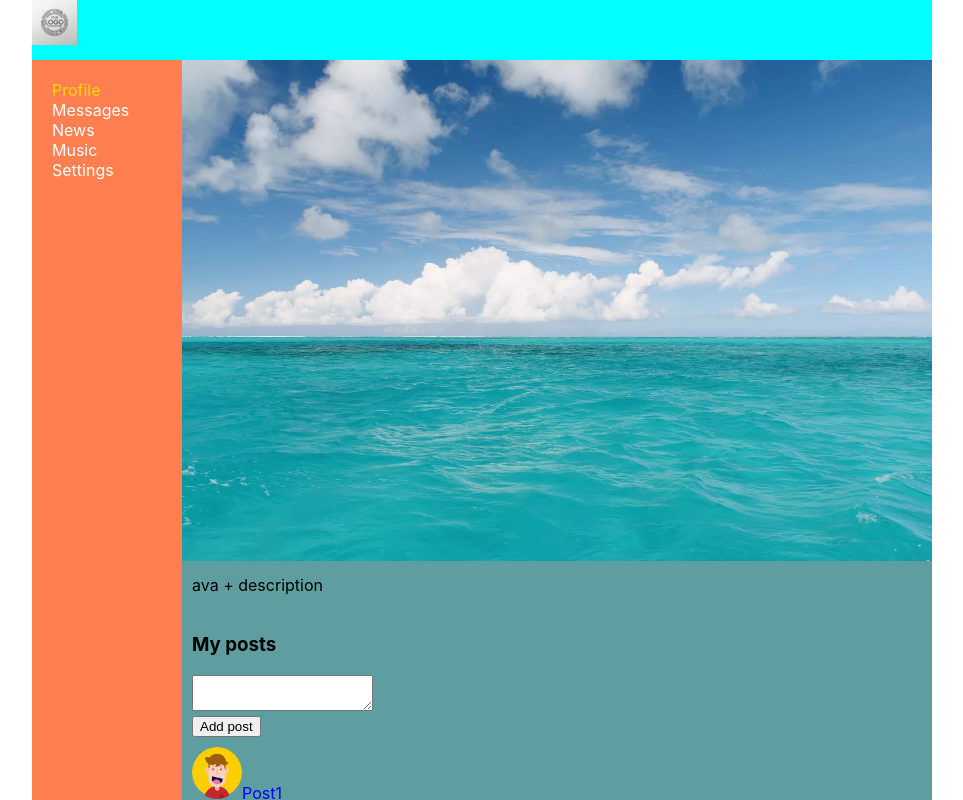
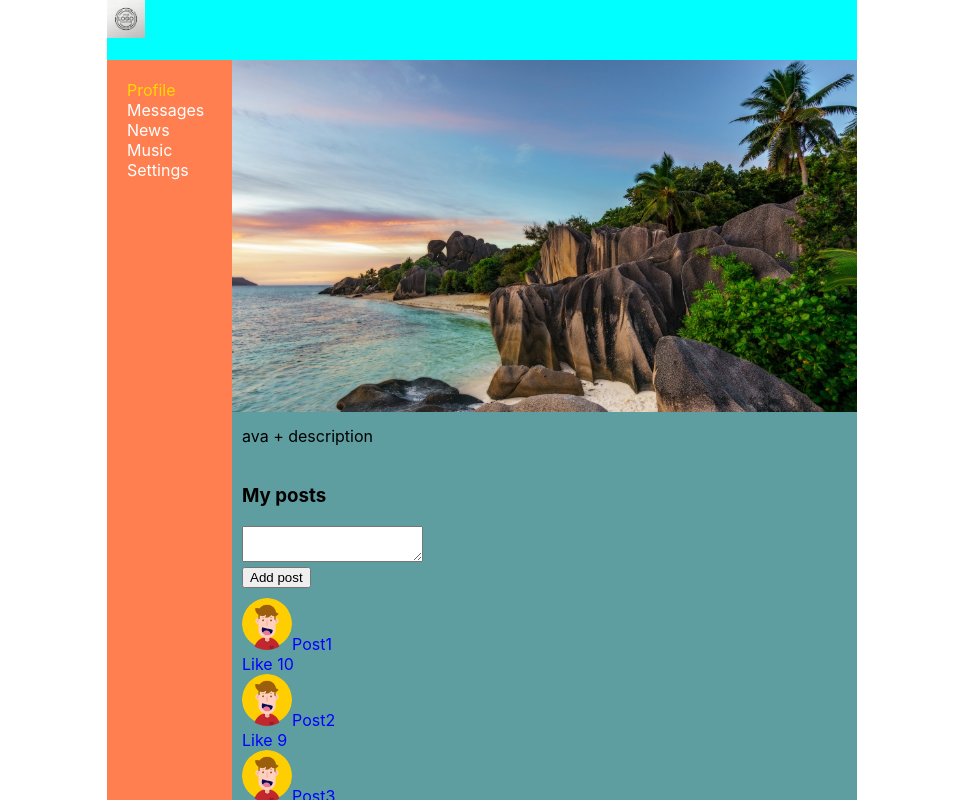
Before and after one commit to ksasrg/samurai-way, a React (Create React App) app: page /profile in a window 1280 px wide. Shown: the top 800 px of the page, without its empty margins (158-1121 px from the left). Built offline with nearby package versions, Linux system fonts and the light colour scheme.

Commit message:
33 - добавление поста на стену

```diff
--- a/src/App.css
+++ b/src/App.css
@@ -5,7 +5,9 @@ html {
 .app-wrapper {
   display: grid;
   margin: 0 auto;
-  width: 900px;
+  width: 750px;
+  /* width: 100vw; */
+
   grid-template-areas:
     "h h"
     "n c";
--- a/src/App.tsx
+++ b/src/App.tsx
@@ -7,11 +7,12 @@ import Navbar from './components/Navbar/Navbar';
 import Profile from './components/Profile/Profile';
 import { stateType } from './redux/state';
 
-type AppProps = {
+type AppPropsType = {
   state: stateType
+  addPost: (message: string) => void
 }
 
-function App(props: AppProps) {
+function App(props: AppPropsType) {
   return (
     <BrowserRouter >
       <div className='app-wrapper'>
@@ -19,7 +20,9 @@ function App(props: AppProps) {
         <Navbar />
         <div className='app-wrapper-content'>
           <Route component={() =>
-            <Profile postsData={props.state.profilePage}
+            <Profile
+              postsData={props.state.profilePage}
+              addPost={props.addPost}
             />
           } path='/profile' />
           <Route component={() =>
--- a/src/components/Dialogs/Dialogs.tsx
+++ b/src/components/Dialogs/Dialogs.tsx
@@ -12,8 +12,20 @@ type DialogsPropsType = {
 
 const Dialogs = (props: DialogsPropsType) => {
 
-  const dialogsElements = props.dialogsData.dialogs.map(el => <DialogItem name={el.name} id={el.id} />)
-  const messagesElements = props.dialogsData.messages.map(el => <Message message={el.message} />)
+  const dialogsElements = props.dialogsData.dialogs.map(el =>
+    <DialogItem
+      key={el.id}
+      name={el.name}
+      id={el.id}
+    />
+  )
+
+  const messagesElements = props.dialogsData.messages.map(el =>
+    <Message
+      key={el.id}
+      message={el.message}
+    />
+  )
 
   return (
     <div className={s.dialogs}>
--- a/src/components/Profile/MyPosts/MyPosts.tsx
+++ b/src/components/Profile/MyPosts/MyPosts.tsx
@@ -4,23 +4,41 @@ import s from './MyPosts.module.css';
 import Post from './Post/Post';
 
 
-type MyPostsPropsType ={
+type MyPostsPropsType = {
   posts: postsDataType[]
+  addPost: (message: string) => void
 }
 
 const MyPosts = (props: MyPostsPropsType) => {
 
   const postsElements =
-    props.posts.map(el => <Post message={el.message} likesCount={el.likesCount} />)
+    props.posts.map(el =>
+      <Post
+      key={el.id}
+        message={el.message}
+        likesCount={el.likesCount}
+      />)
+
+  const newPostElement = React.createRef<HTMLTextAreaElement>()
+
+
+  const addPost = () => {
+    if (newPostElement.current) {
+      props.addPost(newPostElement.current.value);
+      newPostElement.current.value = ''
+    }
+
+
+  }
 
   return (
     <div className={s.postsBlock}>
       <h3>My posts</h3>
       <div>
         <div>
-          <textarea></textarea>
+          <textarea ref={newPostElement} ></textarea>
         </div>
-        <button>Add post</button>
+        <button onClick={addPost} >Add post</button>
       </div>
       <div className={s.posts}>
         {postsElements}
--- a/src/components/Profile/Profile.tsx
+++ b/src/components/Profile/Profile.tsx
@@ -6,6 +6,7 @@ import ProfileInfo from './ProfileInfo/ProfileInfo';
 
 type ProfilePropsType = {
   postsData: profilePageType
+  addPost: (message: string) => void
 }
 
 
@@ -14,7 +15,10 @@ const Profile = (props: ProfilePropsType) => {
   return (
     <div>
       <ProfileInfo />
-      <MyPosts posts={props.postsData.posts}/>
+      <MyPosts
+      posts={props.postsData.posts}
+      addPost={props.addPost}
+      />
     </div>
   );
 };
--- a/src/components/Profile/ProfileInfo/ProfileInfo.tsx
+++ b/src/components/Profile/ProfileInfo/ProfileInfo.tsx
@@ -1,11 +1,12 @@
 import React from 'react';
 import s from './ProfileInfo.module.css';
+import back from './../../../images/seychelles.jpg'
 
 const ProfileInfo = () => {
   return (
     <div>
       <div>
-        <img className={s.backimg} src="ocean.webp" alt="" />
+        <img className={s.backimg} src={back} alt="" />
       </div>
       <div className={s.descriptionBlock}>
         ava + description
--- a/src/index.tsx
+++ b/src/index.tsx
@@ -1,12 +1,7 @@
-import React from 'react';
-import ReactDOM from 'react-dom';
 import './index.css';
-import App from './App';
 import { state } from './redux/state';
+import { rerenderEntireTree } from './render';
 
 
-ReactDOM.render(
-  <App state={state}
-  />,
-  document.getElementById('root')
-);
+
+rerenderEntireTree(state)
--- a/src/redux/state.tsx
+++ b/src/redux/state.tsx
@@ -1,4 +1,6 @@
 import React from 'react';
+import { rerenderEntireTree } from '../render';
+
 
 export type dialogsType = {
     id: number
@@ -69,3 +71,14 @@ export const state = {
         messages: messages,
     }
 }
+
+export const addPost = (postMessage: string) => {
+    const newPost: postsDataType = {
+        id: 5,
+        message: postMessage,
+        likesCount: 0,
+    }
+
+    state.profilePage.posts.push(newPost)
+    rerenderEntireTree(state)
+}
--- /dev/null
+++ b/src/render.tsx
@@ -0,0 +1,14 @@
+import React from 'react';
+import ReactDOM from 'react-dom';
+import App from './App';
+import { addPost, stateType } from './redux/state';
+
+export const rerenderEntireTree = (state: stateType) => {
+    ReactDOM.render(
+        <App
+            state={state}
+            addPost={addPost}
+        />,
+        document.getElementById('root')
+    );
+}
```
Also changed, not shown: src/images/ocean.webp (renamed from public/ocean.webp), src/images/seychelles.jpg (added).
